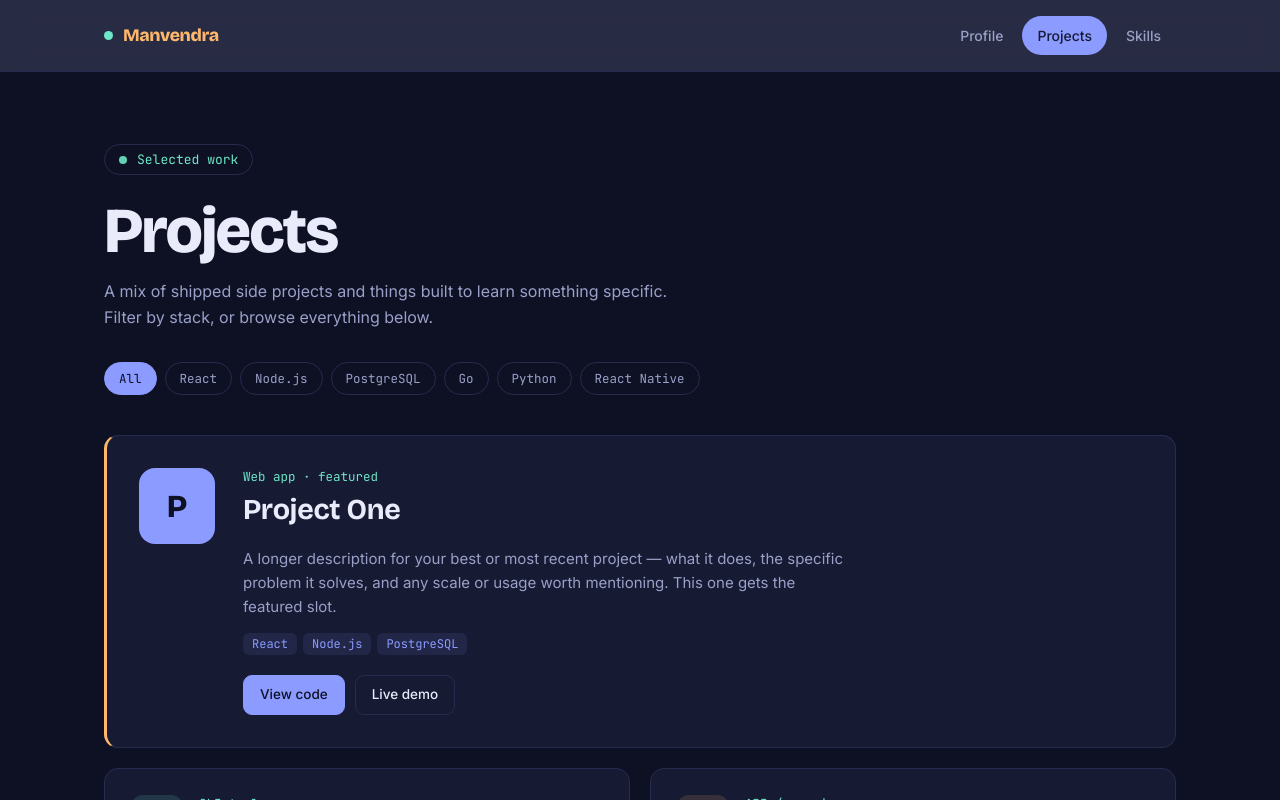
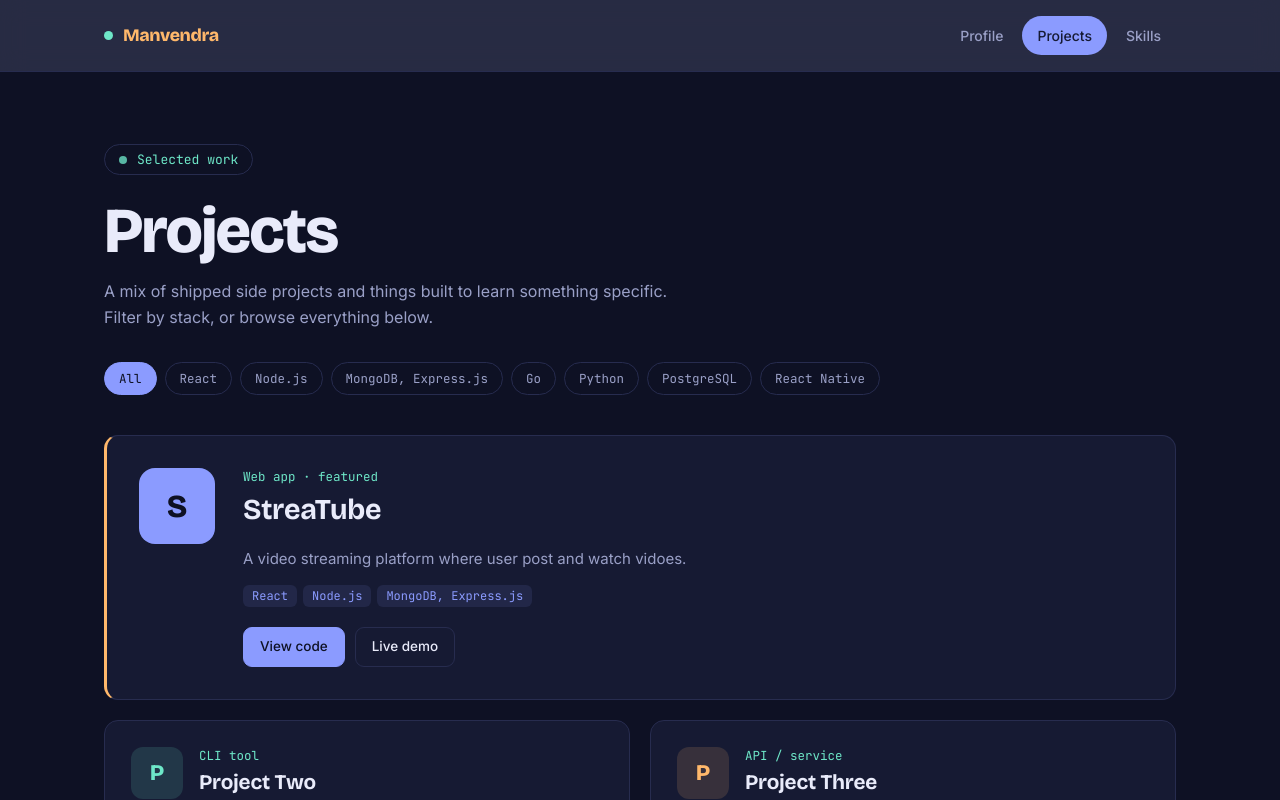
Before and after one commit to dev-manvendra/Portfolio, a React app: page /projects in a window 1280 px wide. Shown: the top 800 px of the page. Built offline with nearby package versions, Linux system fonts and the light colour scheme; the HTML template or start-up script is replaced by a standard one.

Commit message:
update: modify project details for StreaTube in PROJECTS_DATA

```diff
--- a/src/Components/Projects.jsx
+++ b/src/Components/Projects.jsx
@@ -5,10 +5,10 @@ import { useMemo, useState } from "react";
 const PROJECTS_DATA = [
   {
     category: "Web app",
-    title: "Project One",
+    title: "StreaTube",
     description:
-      "A longer description for your best or most recent project — what it does, the specific problem it solves, and any scale or usage worth mentioning. This one gets the featured slot.",
-    stack: ["React", "Node.js", "PostgreSQL"],
+      "A video streaming platform where user post and watch vidoes.",
+    stack: ["React", "Node.js", "MongoDB, Express.js"],
     code: "https://github.com/yourhandle/project-one",
     demo: "https://project-one.example.com",
   },
```
